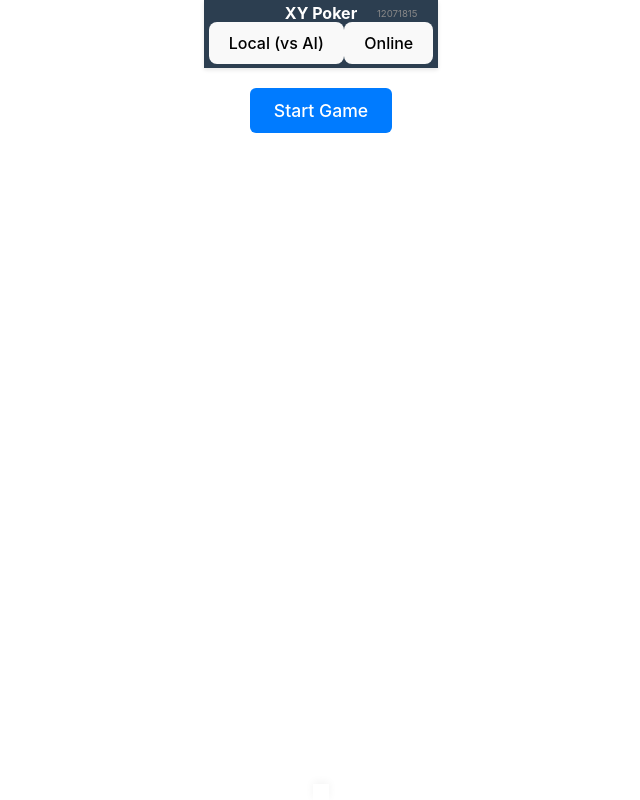
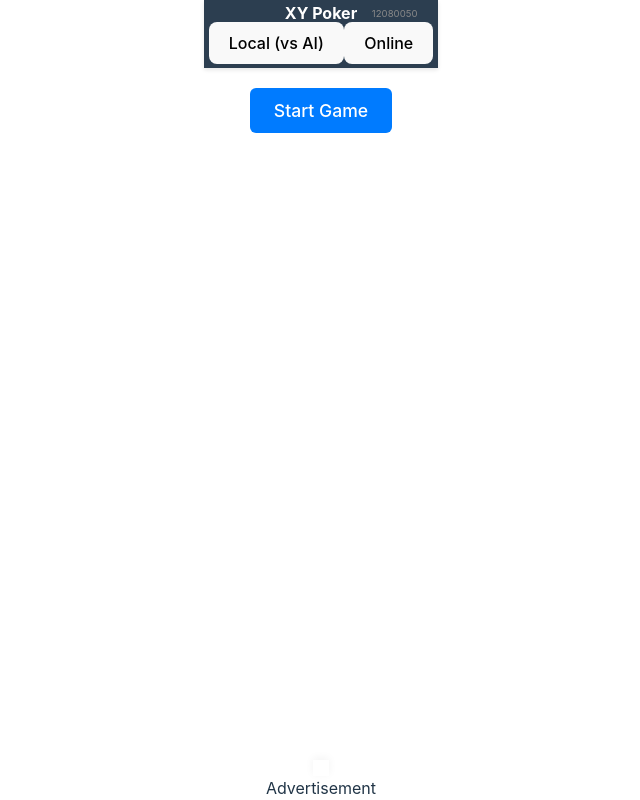
Before and after one commit to sotwat/xy-poker, a React (Vite) app: page / in a window 1280 px wide. Shown: the whole page, without its empty margins (319-959 px from the left). Built offline with nearby package versions, Linux system fonts and the light colour scheme; no server answers.

Commit message:
feat: 収益化用の広告バナー（プレースホルダー）を画面下部に追加 v12080050

```diff
--- a/src/App.tsx
+++ b/src/App.tsx
@@ -392,7 +392,7 @@ function App() {
   return (
     <div className={`app ${isLobbyView ? 'view-lobby' : 'view-game'} phase-${phase}`}>
       <header className={`app-header ${(phase === 'playing' || phase === 'scoring') ? 'battle-mode' : ''}`}>
-        <h1>XY Poker {isLobbyView && <span className="version">12071815</span>}</h1>
+        <h1>XY Poker {isLobbyView && <span className="version">12080050</span>}</h1>
         {((mode === 'local' && phase === 'setup') || (mode === 'online' && !isOnlineGame)) && (
           <div className="mode-switch">
             <button
@@ -539,6 +539,13 @@ function App() {
               />
             )}
           </footer>
+
+          {/* Ad Banner Placeholder */}
+          <div className="ad-banner-container">
+            <div className="ad-placeholder">
+              <span className="ad-label">Advertisement</span>
+            </div>
+          </div>
         </>
       )}
     </div>
```
Also changed, not shown: 1 other file (tests, documents, lock files or other folders).
